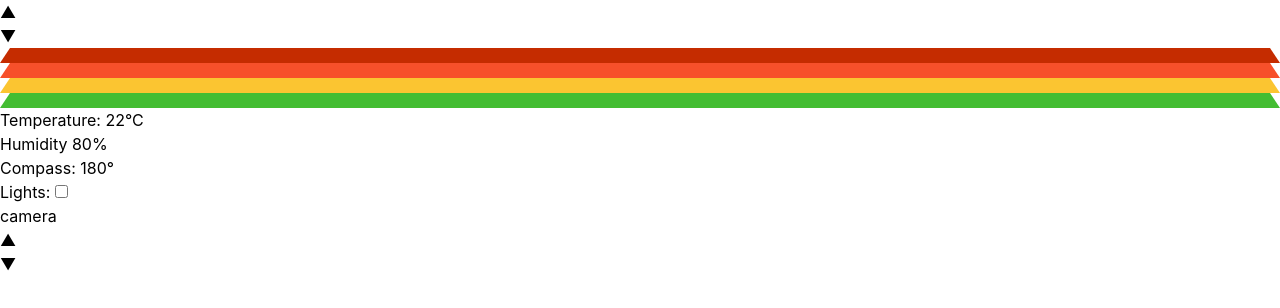
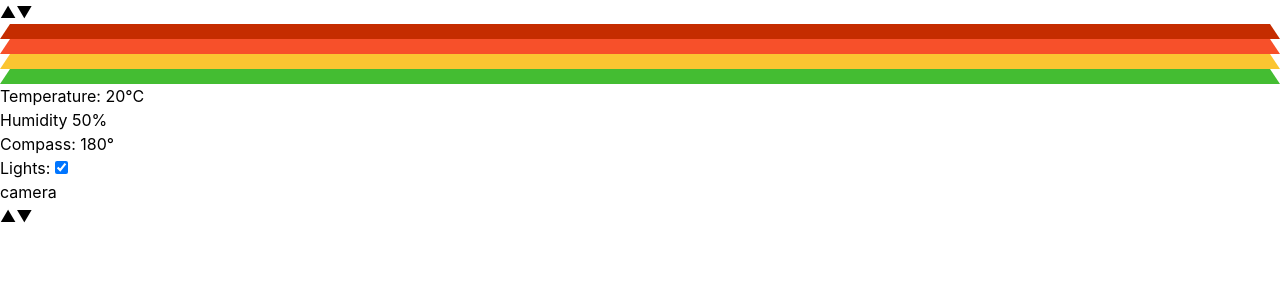
Before and after one commit to jozefcipa/tank-app, a React (Vite) app: page / in a window 1280 px wide. Shown: the top 308 px of the page. Built offline with nearby package versions, Linux system fonts and the light colour scheme.

Commit message:
feat: handle direction buttons

```diff
--- a/src/App.tsx
+++ b/src/App.tsx
@@ -1,15 +1,88 @@
 import { MotorControlButtons } from './containers/MotorControlButtons.tsx'
 import { Camera } from './containers/Camera.tsx'
 import { Dashboard } from './containers/Dashboard.tsx'
-import { useEffect } from 'react'
+import { useEffect, useState } from 'react'
+import { Direction } from './types.ts'
+import { useInterval } from './hooks/useInterval.ts'
+
+interface MotorDirections {
+  left: Direction
+  right: Direction
+}
+
+function keyboardEventToMotorDirections(event: KeyboardEvent): MotorDirections | null {
+  switch (event.key) {
+    case 'ArrowUp':
+      return {
+        left: Direction.FORWARD,
+        right: Direction.FORWARD,
+      }
+    case 'ArrowDown':
+      return {
+        left: Direction.BACKWARD,
+        right: Direction.BACKWARD,
+      }
+    case 'ArrowLeft':
+      return {
+        left: Direction.BACKWARD,
+        right: Direction.FORWARD,
+      }
+    case 'ArrowRight':
+      return {
+        left: Direction.FORWARD,
+        right: Direction.BACKWARD,
+      }
+    default:
+      return null
+  }
+}
 
 function App() {
 
+  const [leftMotorDirection, setLeftMotorDirection] = useState<Direction | null>(null)
+  const [rightMotorDirection, setRightMotorDirection] = useState<Direction | null>(null)
+
+  useInterval(() => {
+    console.log('tick')
+
+    if (leftMotorDirection || rightMotorDirection) {
+      console.log('sending to robot', {
+        leftMotorDirection,
+        rightMotorDirection,
+      })
+    }
+  }, 1000)
+
+
   useEffect(() => {
-    // TODO register keypress event listeners
+    // TODO: init bluetooth here and list devices
+  }, [])
 
-    // TODO: init bluetooth here and list devices
+  // Handle directions from keyboard
+  useEffect(() => {
+    const keyDownHandler = (event: KeyboardEvent) => {
+      const motorDirections = keyboardEventToMotorDirections(event)
+      if (motorDirections) {
+        setLeftMotorDirection(motorDirections.left)
+        setRightMotorDirection(motorDirections.right)
+      }
+    }
 
+    const keyUpHandler = (event: KeyboardEvent) => {
+      if (['ArrowUp', 'ArrowDown', 'ArrowLeft', 'ArrowRight'].includes(event.key)) {
+        console.log('resetting motor directions')
+        setLeftMotorDirection(null)
+        setRightMotorDirection(null)
+      }
+    }
+
+    document.addEventListener('keydown', keyDownHandler)
+    document.addEventListener('keyup', keyUpHandler)
+
+    return () => {
+      document.removeEventListener('keydown', keyDownHandler)
+      document.removeEventListener('keyup', keyUpHandler)
+    }
   }, [])
 
   return (
@@ -17,12 +90,20 @@ function App() {
       <div className="grid grid-cols-10 h-full">
         <div className="col-span-2 p-3">
           {/* Left motor */}
-          <MotorControlButtons/>
+          <MotorControlButtons
+            onButtonDown={(direction: Direction) => setLeftMotorDirection(direction)}
+            onButtonUp={() => setLeftMotorDirection(null)}
+          />
         </div>
         <div className="col-span-6 p-3">
           <div className="grid grid-rows-5 gap-5 h-full">
             <div className="row-span-2 border border-rose-500 text-center content-center">
-              <Dashboard />
+              <Dashboard
+                temperature={20}
+                humidityPercentage={50}
+                compassPosition={180}
+                lightsOn={true}
+              />
             </div>
             <div className="row-span-3 border border-rose-500 text-center content-center">
               <Camera />
@@ -31,7 +112,10 @@ function App() {
         </div>
         <div className="col-span-2 p-3">
           {/* Right motor */}
-          <MotorControlButtons/>
+          <MotorControlButtons
+            onButtonDown={(direction: Direction) => setRightMotorDirection(direction)}
+            onButtonUp={() => setRightMotorDirection(null)}
+          />
         </div>
       </div>
     </main>
--- a/src/containers/Dashboard.tsx
+++ b/src/containers/Dashboard.tsx
@@ -1,11 +1,18 @@
 import { ObstacleDetector } from './ObstacleDetector.tsx'
 
-export const Dashboard = () => (
+type Props = {
+    temperature: number
+    humidityPercentage: number
+    compassPosition: number
+    lightsOn: boolean
+}
+
+export const Dashboard = (props: Props) => (
   <div>
     <ObstacleDetector distance={28}/>
-    <div>Temperature: 22°C</div>
-    <div>Humidity 80%</div>
-    <div>Compass: 180°</div>
-    <div>Lights: <input type="checkbox"/></div>
+    <div>Temperature: {props.temperature}°C</div>
+    <div>Humidity {props.humidityPercentage}%</div>
+    <div>Compass: {props.compassPosition}°</div>
+    <div>Lights: <input type="checkbox" checked={props.lightsOn}/></div>
   </div>
 )
--- a/src/containers/MotorControlButtons.tsx
+++ b/src/containers/MotorControlButtons.tsx
@@ -1,8 +1,33 @@
-const className = 'border text-center content-center text-5xl text-teal-800 bg-slate-200 border rounded-xl'
+import { Direction } from '../types.ts'
 
-export const MotorControlButtons = () => (
+type Props = {
+  onButtonDown: (direction: Direction) => void
+  onButtonUp: () => void
+}
+
+type ButtonProps = Props & { direction: Direction }
+
+const Button = (props: ButtonProps) => (
+  <button
+    className="border text-center content-center text-5xl text-slate-800 bg-slate-200 border rounded-xl"
+    onTouchStart={() => props.onButtonDown(props.direction)}
+    onTouchEnd={props.onButtonUp}
+  >
+    { props.direction === Direction.FORWARD ? '▲' : '▼' }
+  </button>
+)
+
+export const MotorControlButtons = (props: Props) => (
   <div className="grid grid-rows-2 gap-5 h-full">
-    <div className={className}>▲</div>
-    <div className={className}>▼</div>
+    <Button
+      direction={Direction.FORWARD}
+      onButtonDown={props.onButtonDown}
+      onButtonUp={props.onButtonUp}
+    />
+    <Button
+      direction={Direction.BACKWARD}
+      onButtonDown={props.onButtonDown}
+      onButtonUp={props.onButtonUp}
+    />
   </div>
 )
--- /dev/null
+++ b/src/hooks/useInterval.ts
@@ -0,0 +1,25 @@
+import { useEffect, useRef } from 'react'
+
+type Callback = () => void
+
+// Courtesy of Dan Abramov
+// https://overreacted.io/making-setinterval-declarative-with-react-hooks/
+export function useInterval(callback: Callback, delay: number) {
+  const savedCallback = useRef<Callback>()
+
+  // Remember the latest callback.
+  useEffect(() => {
+    savedCallback.current = callback
+  }, [callback])
+
+  // Set up the interval.
+  useEffect(() => {
+    function tick() {
+      savedCallback.current!()
+    }
+    if (delay !== null) {
+      const id = setInterval(tick, delay)
+      return () => clearInterval(id)
+    }
+  }, [delay])
+}
--- /dev/null
+++ b/src/types.ts
@@ -0,0 +1,4 @@
+export enum Direction {
+  FORWARD = 'FORWARD',
+  BACKWARD = 'BACKWARD',
+}
```
Also changed, not shown: 1 other file (tests, documents, lock files or other folders).
